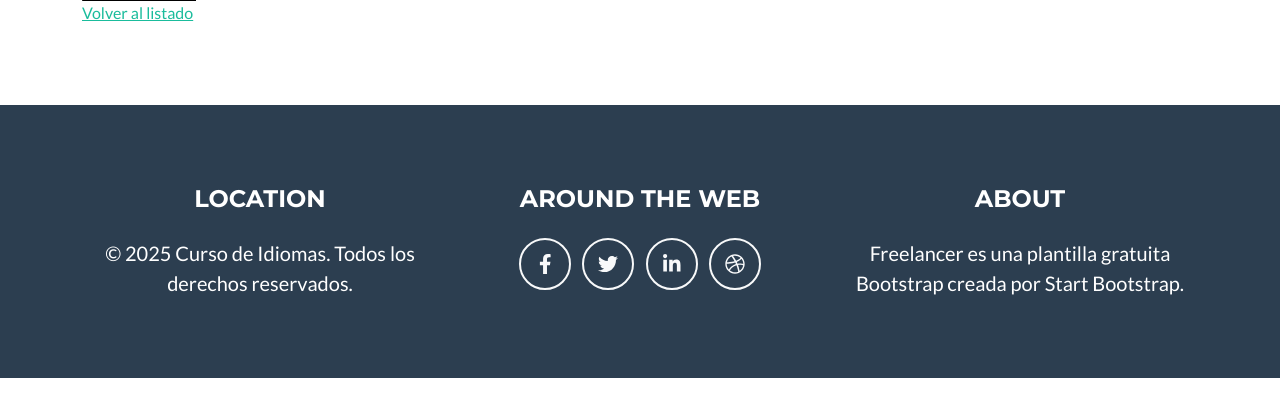
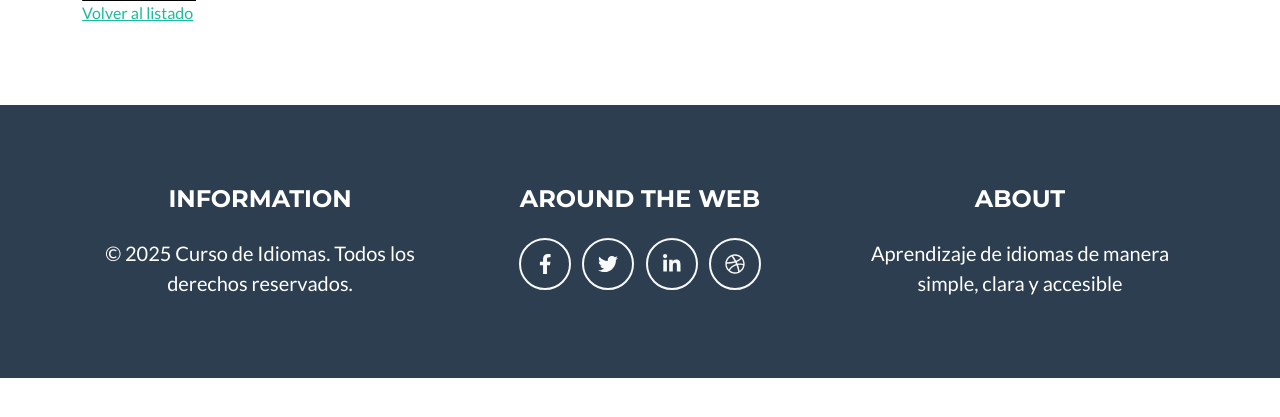
Before and after one commit to Mari4n24/Curso_idiomas_MariangelRoman, a Django app: page /curso/alumnos/crear/ in a window 1280 px wide. Shown: the part 351-768 px from the top of the page. Run offline with Django 5.2, Linux system fonts and the light colour scheme; the visitor is signed in with stand-in values (Sample User, id 1); some libraries are stand-ins or nearby versions.

Commit message:
actualizar contenido del footer (títulos y texto correctos)

```diff
--- a/inicio/templates/base.html
+++ b/inicio/templates/base.html
@@ -119,7 +119,7 @@
       <div class="container">
         <div class="row">
           <div class="col-lg-4 mb-5 mb-lg-0">
-            <h4 class="text-uppercase mb-4">Location</h4>
+            <h4 class="text-uppercase mb-4">Information</h4>
             <p class="lead mb-0">
               © 2025 Curso de Idiomas. Todos los derechos reservados.
             </p>
@@ -144,8 +144,7 @@
           <div class="col-lg-4">
             <h4 class="text-uppercase mb-4">About</h4>
             <p class="lead mb-0">
-              Freelancer es una plantilla gratuita Bootstrap creada por Start
-              Bootstrap.
+              Aprendizaje de idiomas de manera simple, clara y accesible
             </p>
           </div>
         </div>
```
